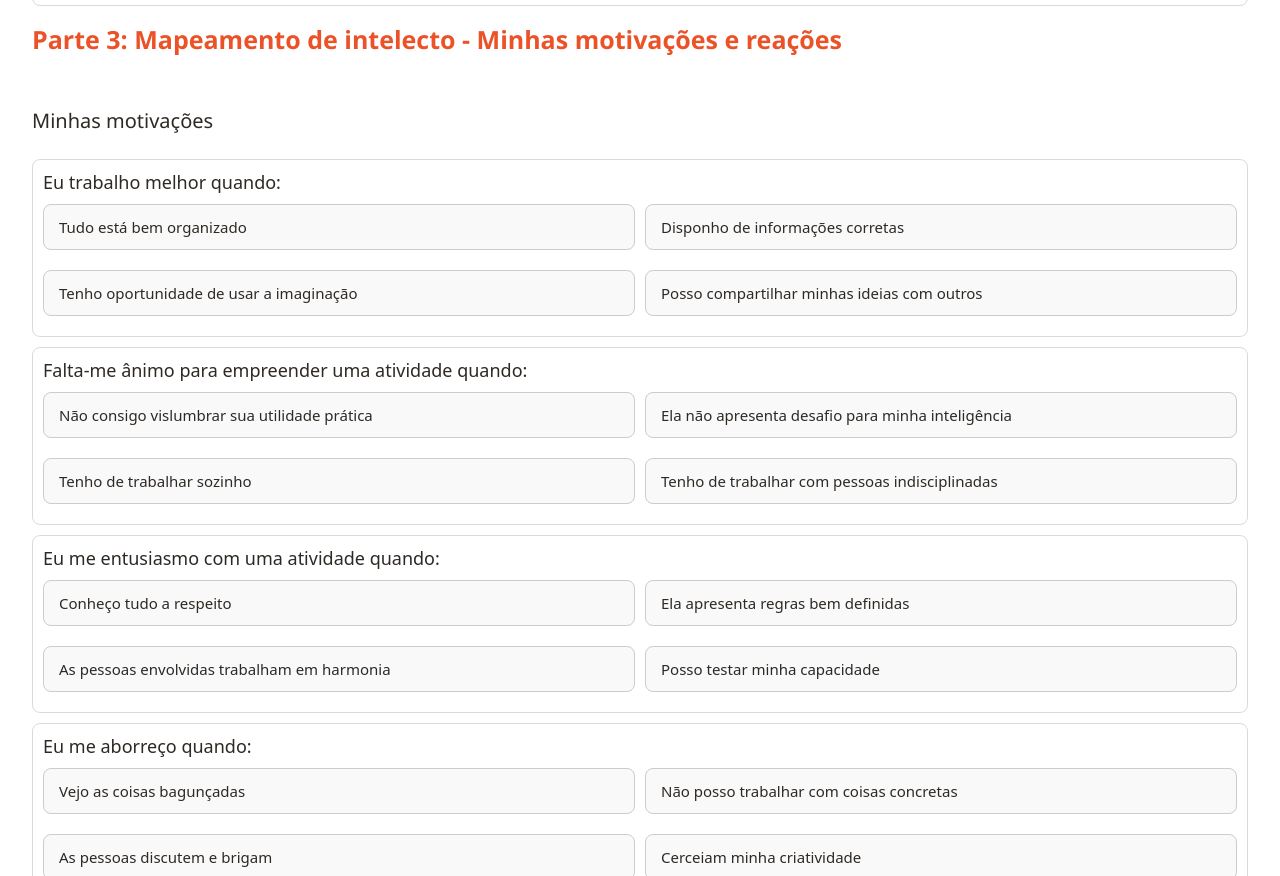
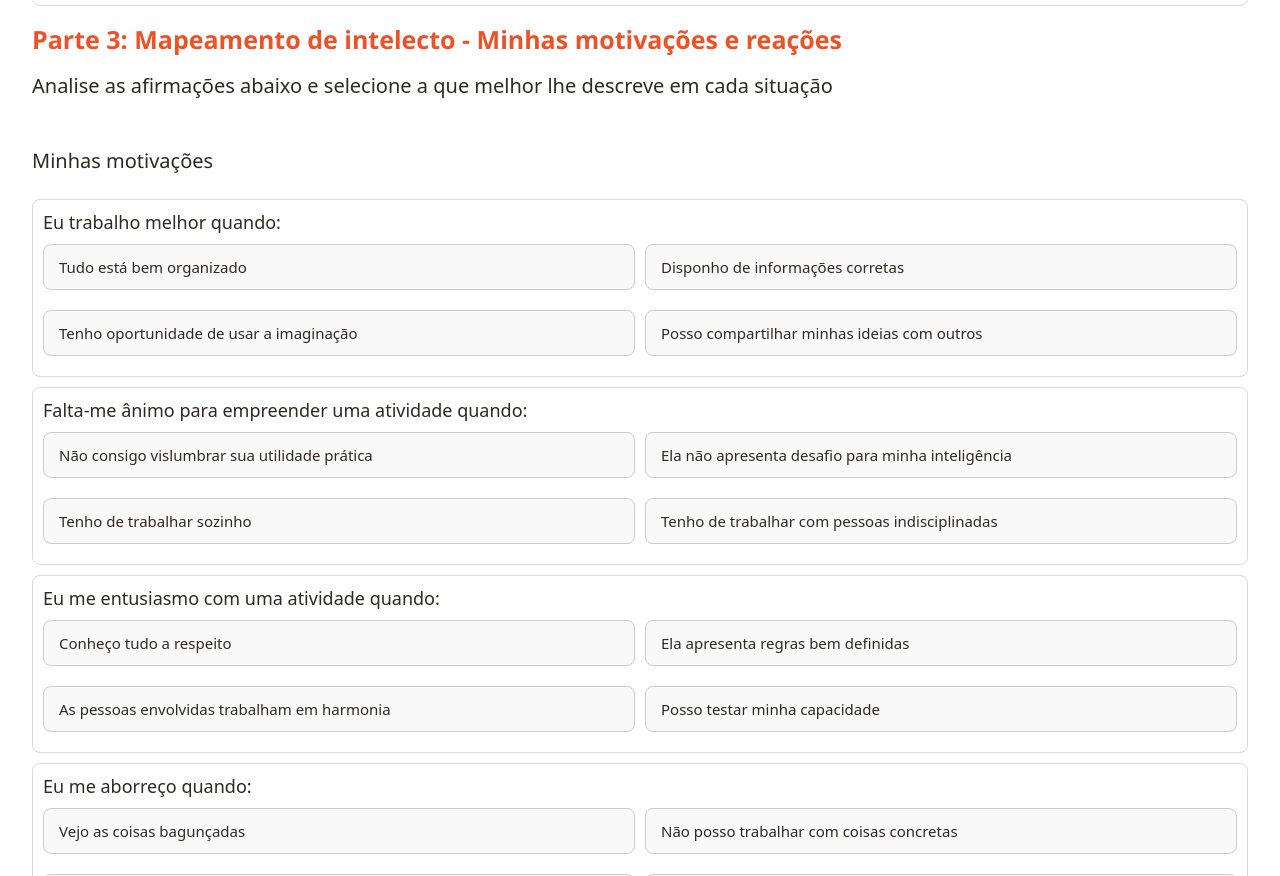
Before and after one commit to lucaspacelli/formulario-engetel, a plain HTML site: page index.html in a window 1280 px wide. Shown: the part 7186-8062 px from the top of the page. Drawn offline with Linux system fonts and the light colour scheme; a web font is replaced by a local one.

Commit message:
Update index.html

```diff
--- a/index.html
+++ b/index.html
@@ -256,6 +256,7 @@
 </div>
 
 <h1>Parte 3: Mapeamento de intelecto - Minhas motivações e reações</h1>
+<h3>Analise as afirmações abaixo e selecione a que melhor lhe descreve em cada situação</h3>
 <h4>Minhas motivações</h4>
 <div class="container">
 <div class="question">Eu trabalho melhor quando:</div>
```
